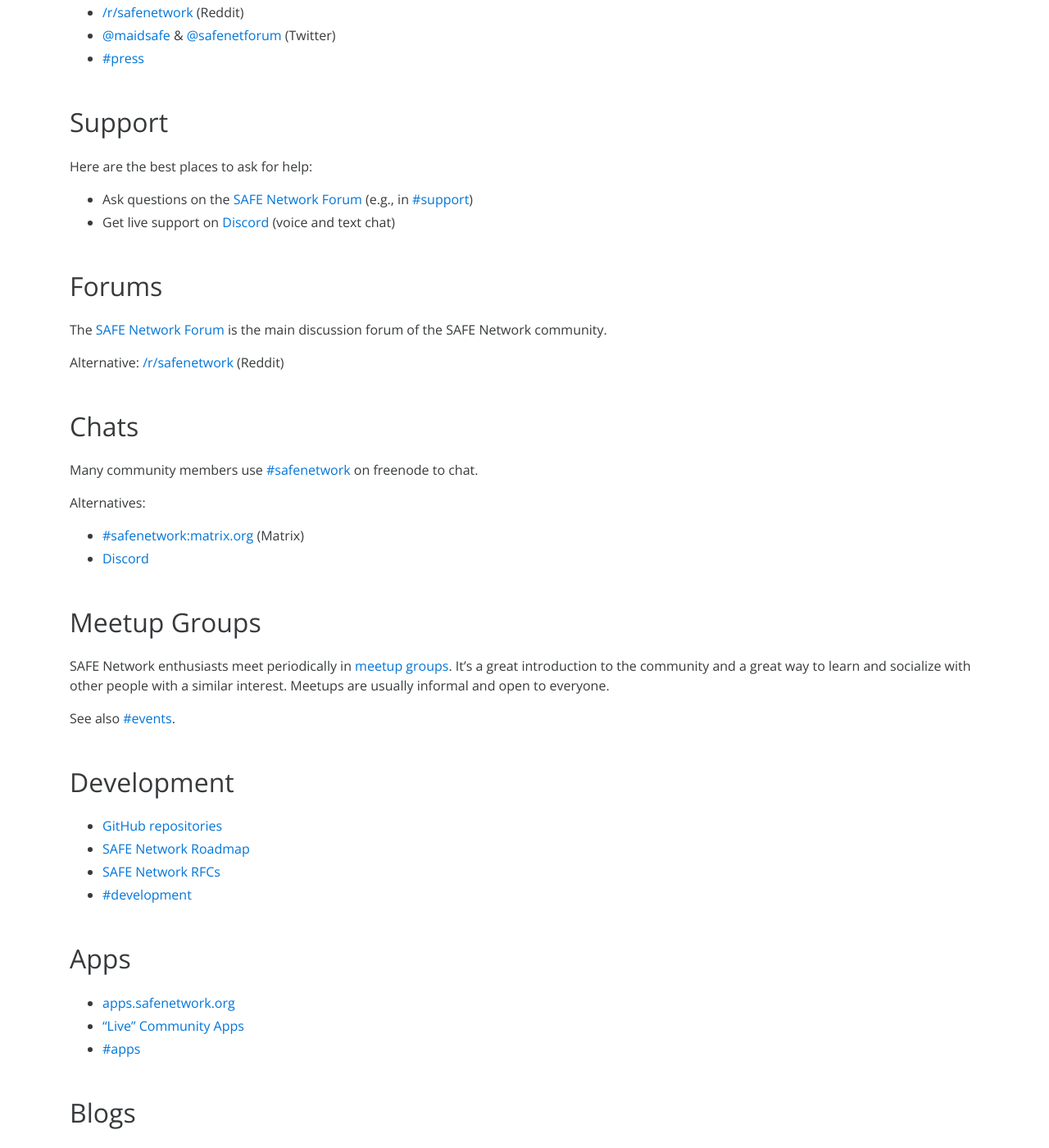
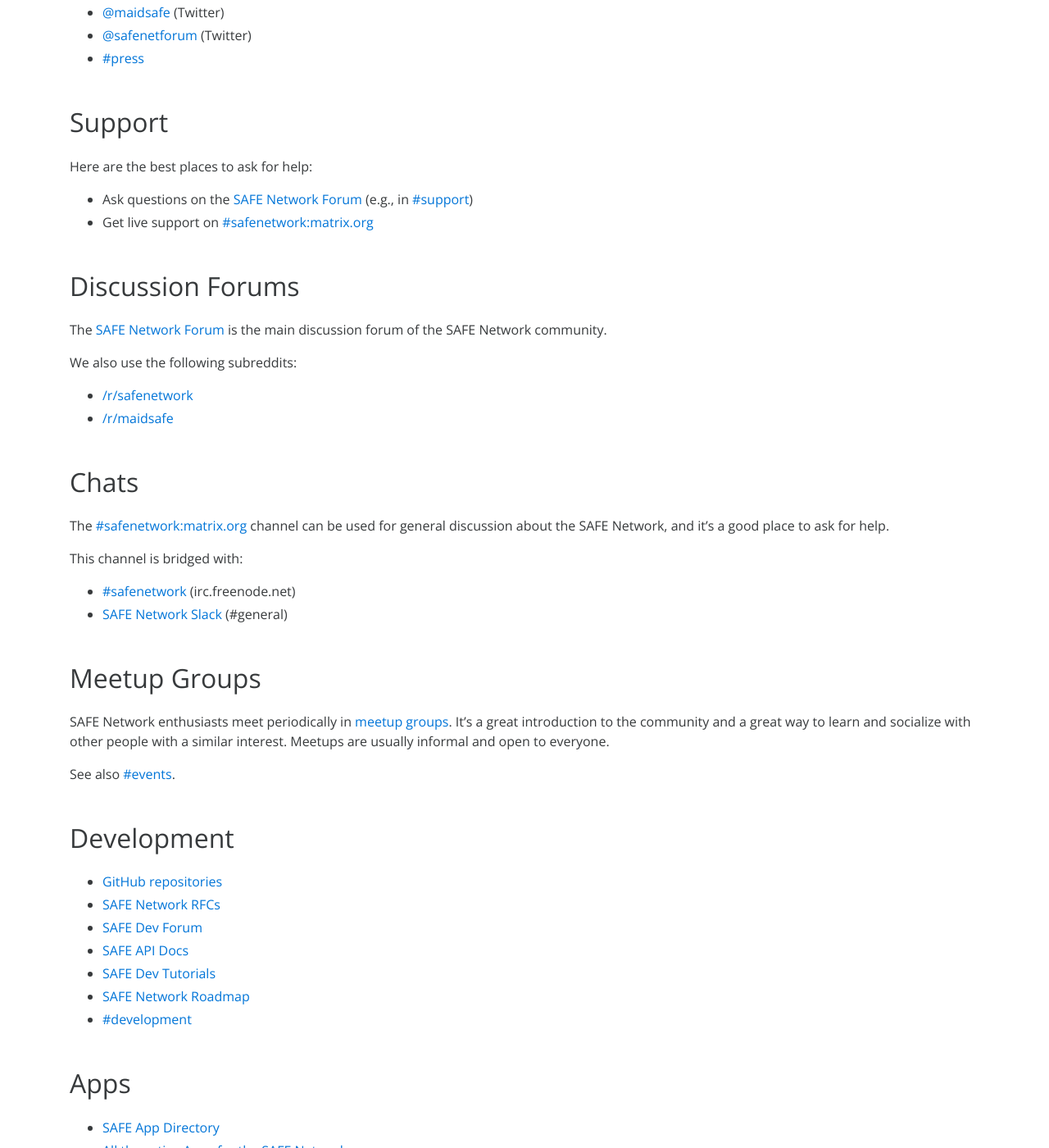
Before and after one commit to safenetwork/safenetwork.org, a Jekyll site: the page built from community.md, in a window 1280 px wide and 1400 px high, scrolled down 371 px. Shown: the whole window at 82% size. Built offline with Jekyll 4.4.1, drawn with Linux system fonts in a browser that asks for light colours; some of the changed text lies outside the part shown.

Commit message:
update outdated links

```diff
--- a/_includes/footer.html
+++ b/_includes/footer.html
@@ -5,6 +5,6 @@
       <li><a href="/community/">Community</a></li>
       <li><a href="/downloads/">Downloads</a></li>
     </ul>
-    <p>The SAFE Network is an <a href="https://github.com/maidsafe">open source project</a> developed by <a href="http://maidsafe.net/company.html">MaidSafe</a> and the <a href="https://github.com/maidsafe/rfcs">SAFE Network community</a>.</p>
+    <p>The SAFE Network is an <a href="https://github.com/maidsafe">open source project</a> developed by <a href="https://maidsafe.net/company.html">MaidSafe</a> and the <a href="https://safenetforum.org">SAFE Network community</a>.</p>
   </div>
 </footer>
--- a/_includes/head.html
+++ b/_includes/head.html
@@ -4,7 +4,7 @@
   <meta http-equiv="x-ua-compatible" content="ie=edge">
 
   <meta name="description" content="{{ site.description }}">
-  <link rel="icon" href="/images/maidsafe-logo-512.png" type="image/png">
+  <link rel="icon" href="/images/safenetwork-apple-touch-icon.png" type="image/png">
 
   <title>
     {% if page.layout == "default" %}
--- a/community.md
+++ b/community.md
@@ -10,8 +10,8 @@
 
 We also recommend:
 
-- [/r/safenetwork](https://www.reddit.com/r/safenetwork) (Reddit)
-- [@maidsafe](https://twitter.com/maidsafe) & [@safenetforum](https://twitter.com/safenetforum) (Twitter)
+- [@maidsafe](https://twitter.com/maidsafe) (Twitter)
+- [@safenetforum](https://twitter.com/safenetforum) (Twitter)
 - [#press](https://safenetforum.org/c/press)
 <!-- - [This Week in SAFE](http://eepurl.com/btCCob) (a weekly newsletter) -->
 
@@ -20,23 +20,25 @@
 Here are the best places to ask for help:
 
 - Ask questions on the [SAFE Network Forum](https://safenetforum.org/) (e.g., in [#support](https://safenetforum.org/c/support))
-- Get live support on [Discord](https://discord.safenetwork.org) (voice and text chat)
+- Get live support on [#safenetwork:matrix.org](https://riot.im/app/#/room/#safenetwork:matrix.org)
 
-## Forums
+## Discussion Forums
 
 The [SAFE Network Forum](https://safenetforum.org) is the main discussion forum of the SAFE Network community.
 
-Alternative: [/r/safenetwork](https://www.reddit.com/r/safenetwork) (Reddit)
+We also use the following subreddits:
+
+- [/r/safenetwork](https://www.reddit.com/r/safenetwork)
+- [/r/maidsafe](https://www.reddit.com/r/maidsafe/)
 
 ## Chats
 
-Many community members use [#safenetwork](https://kiwiirc.com/client/irc.freenode.net/safenetwork) on freenode to chat.
+The [#safenetwork:matrix.org](https://riot.im/app/#/room/#safenetwork:matrix.org) channel can be used for general discussion about the SAFE Network, and it's a good place to ask for help.
 
-Alternatives:
+This channel is bridged with:
 
-- [#safenetwork:matrix.org](https://vector.im/beta/#/room/#safenetwork:matrix.org) (Matrix)
-- [Discord](https://discourse.safenetwork.org)
-<!-- - [Slack](https://slack.safenetwork.org) (we are trying to move away from Slack because it has [many limitations](https://facebook.github.io/react/blog/2015/10/19/reactiflux-is-moving-to-discord.html)) -->
+- [#safenetwork](https://kiwiirc.com/client/irc.freenode.net/safenetwork) (irc.freenode.net)
+- [SAFE Network Slack](https://slack.safenetwork.org) (#general)
 
 ## Meetup Groups
 
@@ -47,28 +49,31 @@
 ## Development
 
 - [GitHub repositories](https://github.com/maidsafe)
-- [SAFE Network Roadmap](http://maidsafe.net/roadmap.html#network)
 - [SAFE Network RFCs](https://github.com/maidsafe/rfcs)
+- [SAFE Dev Forum](https://forum.safedev.org/)
+- [SAFE API Docs](https://api.safedev.org/)
+- [SAFE Dev Tutorials](https://tutorials.safedev.org/)
+- [SAFE Network Roadmap](https://maidsafe.net/roadmap_dev.html)
 - [#development](https://safenetforum.org/c/development)
 <!-- [JIRA issue tracker](https://maidsafe.atlassian.net) -->
-<!-- [MaidSafe Code Bounty Program](http://blog.maidsafe.net/2015/07/08/maidsafe-code-bounty-program/) -->
-<!-- [SAFE Pods](https://blog.maidsafe.net/2014/06/12/safe-pods-and-decentralizing-project-safe-development/) -->
+<!-- [MaidSafe Code Bounty Program](https://blog.maidsafe.net/2015/07/08/maidsafe-code-bounty-program/) -->
 
 ## Apps
 
-- [apps.safenetwork.org](https://apps.safenetwork.org/)
-- [“Live” Community Apps](https://safenetforum.org/t/live-community-apps/9494)
+- [SAFE App Directory](https://apps.safenetwork.org/)
+- [All the active Apps for the SAFE Network](https://safenetforum.org/t/all-the-active-apps-for-the-safe-network/11293)
 - [#apps](https://safenetforum.org/c/apps)
 
 ## Blogs
 
 - [blog.maidsafe.net](https://blog.maidsafe.net)
 - [metaquestions.me](http://metaquestions.me/)
+- [safecrossroads.net](http://www.safecrossroads.net/articles/)
 - [#blogs](https://safenetforum.org/c/community/blogs)
 
 ## Podcasts
 
-- [SAFE Crossroads Podcast](http://safecrossroads.net)
+- [SAFE Crossroads Podcast](http://www.safecrossroads.net/podcasts/)
 - [LIFE IS PEOPLE](https://www.youtube.com/channel/UC7s9jwN1LFor8UYZVIxNfgw)
 - [#podcasts](https://safenetforum.org/c/community/podcasts)
 
```
Also changed, not shown: documentation.md (+9 -14 lines), index.html (+4 -4 lines), images/maidsafe-logo-512.png (deleted), images/safenetwork-apple-touch-icon.png (added).
